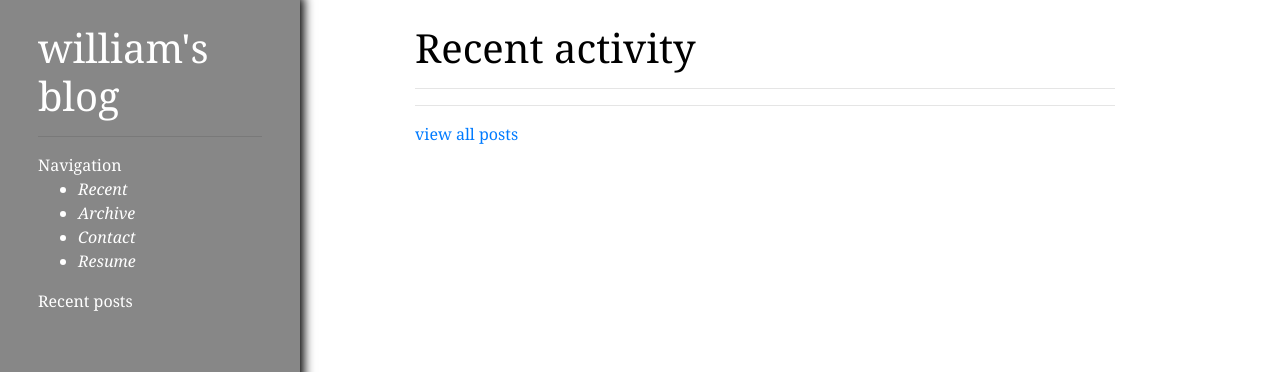
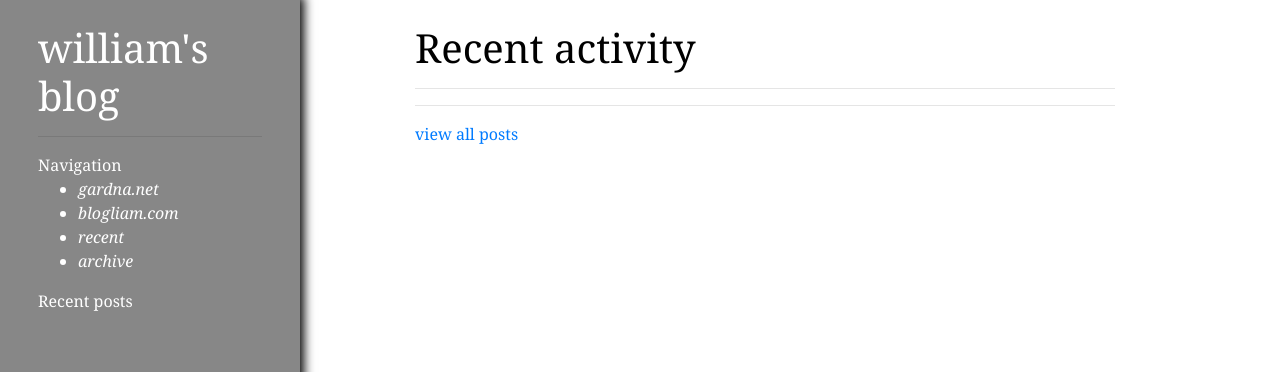
Before and after one commit to blogliam/gardna.blogliam.com, a Jekyll site: the page built from index.md, in a window 1280 px wide. Shown: the top 372 px of the page. Built offline with Jekyll 4.4.1, drawn with Linux system fonts in a browser that asks for light colours.

Commit message:
updated sidebar

```diff
--- a/_data/sidebar.yml
+++ b/_data/sidebar.yml
@@ -1,11 +1,11 @@
-- name: Recent
+- name: gardna.net
+  url: https://gardna.net/
+
+- name: blogliam.com
+  url: https://blogliam.com/
+
+- name: recent
   url: /
 
-- name: Archive
+- name: archive
   url: /archive
-
-- name: Contact
-  url: /contact
-
-- name: Resume
-  url: https://www.dropbox.com/s/v5h83tdsosobhe2/William%20Gardner%20Resume.pdf?dl=1
```
